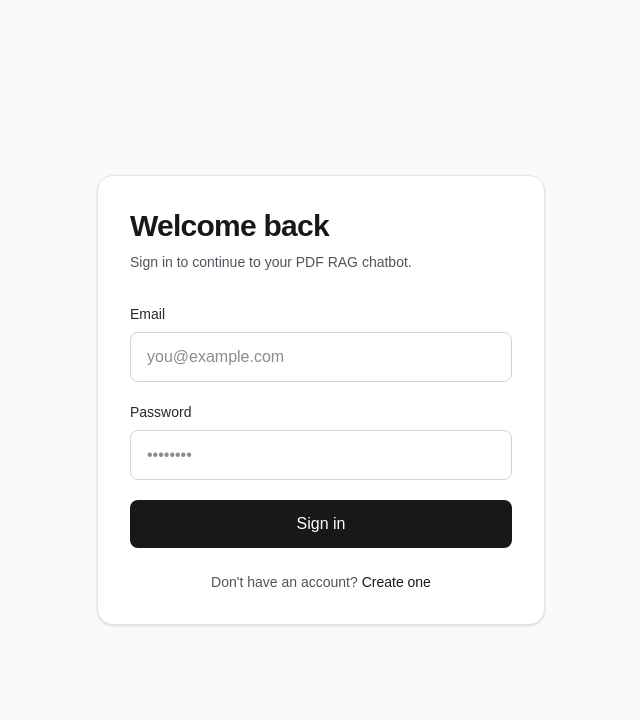
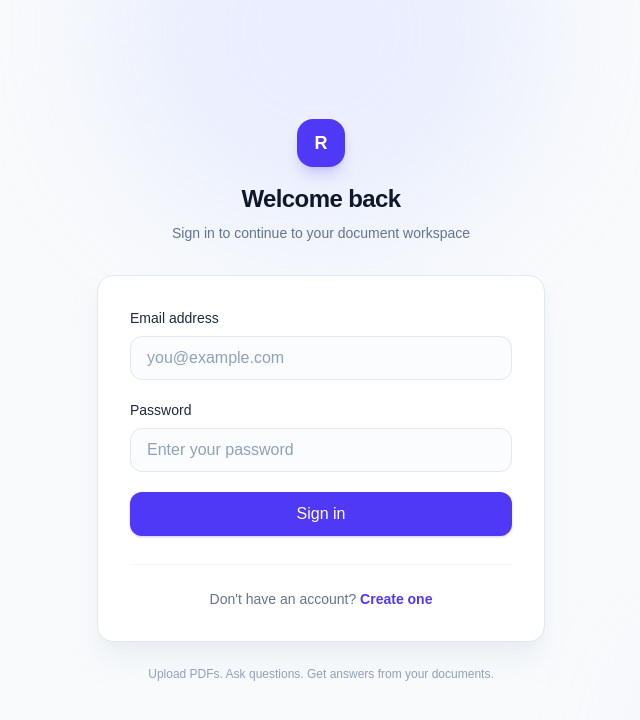
Before and after one commit to sanchit-web/rag-pdf-chatbot, a Next.js app in the folder client/: page /login in a window 1280 px wide. Shown: the top 720 px of the page, without its empty margins (319-959 px from the left). Built offline with nearby package versions, Linux system fonts and the light colour scheme; no server answers.

Commit message:
polish frontend authentication UI

```diff
--- a/client/app/globals.css
+++ b/client/app/globals.css
@@ -1,19 +1,39 @@
 @import "tailwindcss";
 
 :root {
-  --background: #ffffff;
-  --foreground: #171717;
+  --background: #f8fafc;
+  --foreground: #0f172a;
+  --muted: #64748b;
+  --border: #e2e8f0;
+  --primary: #4f46e5;
+  --primary-dark: #4338ca;
 }
 
-@media (prefers-color-scheme: dark) {
-  :root {
-    --background: #0a0a0a;
-    --foreground: #ededed;
-  }
+* {
+  box-sizing: border-box;
+}
+
+html {
+  scroll-behavior: smooth;
 }
 
 body {
+  min-height: 100vh;
   background: var(--background);
   color: var(--foreground);
   font-family: Arial, Helvetica, sans-serif;
 }
+
+button,
+input,
+textarea {
+  font: inherit;
+}
+
+button {
+  cursor: pointer;
+}
+
+button:disabled {
+  cursor: not-allowed;
+}
--- a/client/app/login/page.tsx
+++ b/client/app/login/page.tsx
@@ -22,7 +22,7 @@ export default function LoginPage() {
     setError("");
 
     if (!email.trim() || !password) {
-      setError("Email and password are required.");
+      setError("Please enter your email and password.");
       return;
     }
 
@@ -39,7 +39,7 @@ export default function LoginPage() {
       setError(
         error instanceof Error
           ? error.message
-          : "Login failed. Please try again."
+          : "Unable to sign in. Please try again."
       );
     } finally {
       setLoading(false);
@@ -47,94 +47,114 @@ export default function LoginPage() {
   };
 
   return (
-    <main className="min-h-screen flex items-center justify-center bg-zinc-50 px-4">
-      <div className="w-full max-w-md rounded-2xl bg-white p-8 shadow-sm border border-zinc-200">
-        <div className="mb-8">
-          <h1 className="text-3xl font-bold tracking-tight text-zinc-900">
+    <main className="relative flex min-h-screen items-center justify-center overflow-hidden px-4 py-10">
+      {/* Background decoration */}
+      <div className="pointer-events-none absolute inset-0">
+        <div className="absolute left-1/2 top-[-180px] h-[420px] w-[420px] -translate-x-1/2 rounded-full bg-indigo-200/30 blur-3xl" />
+        <div className="absolute bottom-[-180px] right-[-100px] h-[400px] w-[400px] rounded-full bg-violet-200/20 blur-3xl" />
+      </div>
+
+      <div className="relative w-full max-w-md">
+        {/* Brand */}
+        <div className="mb-8 text-center">
+          <div className="mx-auto mb-4 flex h-12 w-12 items-center justify-center rounded-2xl bg-indigo-600 text-lg font-bold text-white shadow-lg shadow-indigo-600/20">
+            R
+          </div>
+
+          <h1 className="text-2xl font-bold tracking-tight text-slate-900">
             Welcome back
           </h1>
 
-          <p className="mt-2 text-sm text-zinc-600">
-            Sign in to continue to your PDF RAG chatbot.
+          <p className="mt-2 text-sm text-slate-500">
+            Sign in to continue to your document workspace
           </p>
         </div>
 
-        <form
-          onSubmit={handleSubmit}
-          className="space-y-5"
-        >
+        {/* Card */}
+        <div className="rounded-2xl border border-slate-200 bg-white p-7 shadow-xl shadow-slate-200/50 sm:p-8">
+          <form onSubmit={handleSubmit} className="space-y-5">
+            {/* Email */}
             <div>
               <label
                 htmlFor="email"
-              className="mb-2 block text-sm font-medium text-zinc-800"
+                className="mb-2 block text-sm font-medium text-slate-800"
               >
-              Email
+                Email address
               </label>
 
               <input
                 id="email"
                 type="email"
                 value={email}
-              onChange={(event) =>
-                setEmail(event.target.value)
-              }
+                onChange={(event) => setEmail(event.target.value)}
                 placeholder="you@example.com"
                 autoComplete="email"
                 disabled={loading}
-              className="w-full rounded-lg border border-zinc-300 px-4 py-3 text-zinc-900 outline-none transition focus:border-zinc-900"
+                className="h-11 w-full rounded-xl border border-slate-200 bg-slate-50/50 px-4 text-sm text-slate-900 outline-none transition placeholder:text-slate-400 focus:border-indigo-500 focus:bg-white focus:ring-4 focus:ring-indigo-500/10 disabled:cursor-not-allowed disabled:opacity-60"
               />
             </div>
 
+            {/* Password */}
             <div>
+              <div className="mb-2 flex items-center justify-between">
                 <label
                   htmlFor="password"
-              className="mb-2 block text-sm font-medium text-zinc-800"
+                  className="block text-sm font-medium text-slate-800"
                 >
                   Password
                 </label>
+              </div>
 
               <input
                 id="password"
                 type="password"
                 value={password}
-              onChange={(event) =>
-                setPassword(event.target.value)
-              }
-              placeholder="••••••••"
+                onChange={(event) => setPassword(event.target.value)}
+                placeholder="Enter your password"
                 autoComplete="current-password"
                 disabled={loading}
-              className="w-full rounded-lg border border-zinc-300 px-4 py-3 text-zinc-900 outline-none transition focus:border-zinc-900"
+                className="h-11 w-full rounded-xl border border-slate-200 bg-slate-50/50 px-4 text-sm text-slate-900 outline-none transition placeholder:text-slate-400 focus:border-indigo-500 focus:bg-white focus:ring-4 focus:ring-indigo-500/10 disabled:cursor-not-allowed disabled:opacity-60"
               />
             </div>
 
+            {/* Error */}
             {error && (
               <div
                 role="alert"
-              className="rounded-lg bg-red-50 px-4 py-3 text-sm text-red-700"
+                className="rounded-xl border border-red-200 bg-red-50 px-4 py-3 text-sm text-red-700"
               >
                 {error}
               </div>
             )}
 
+            {/* Submit */}
             <button
               type="submit"
               disabled={loading}
-            className="w-full rounded-lg bg-zinc-900 px-4 py-3 font-medium text-white transition hover:bg-zinc-800 disabled:cursor-not-allowed disabled:opacity-60"
+              className="h-11 w-full rounded-xl bg-indigo-600 px-4 text-sm font-semibold text-white shadow-sm shadow-indigo-600/20 transition hover:bg-indigo-700 focus:outline-none focus:ring-4 focus:ring-indigo-500/20 disabled:opacity-60"
             >
               {loading ? "Signing in..." : "Sign in"}
             </button>
           </form>
 
-        <p className="mt-6 text-center text-sm text-zinc-600">
-          Don't have an account?{" "}
+          {/* Register */}
+          <div className="mt-7 border-t border-slate-100 pt-6 text-center">
+            <p className="text-sm text-slate-500">
+              Don&apos;t have an account?{" "}
               <Link
                 href="/register"
-            className="font-medium text-zinc-900 hover:underline"
+                className="font-semibold text-indigo-600 transition hover:text-indigo-700"
               >
                 Create one
               </Link>
             </p>
           </div>
+        </div>
+
+        <p className="mt-6 text-center text-xs text-slate-400">
+          Upload PDFs. Ask questions. Get answers from your documents.
+        </p>
+      </div>
     </main>
   );
 }
--- a/client/app/register/page.tsx
+++ b/client/app/register/page.tsx
@@ -23,7 +23,7 @@ export default function RegisterPage() {
     setError("");
 
     if (!name.trim() || !email.trim() || !password) {
-      setError("All fields are required.");
+      setError("Please fill in all fields.");
       return;
     }
 
@@ -41,7 +41,7 @@ export default function RegisterPage() {
       setError(
         error instanceof Error
           ? error.message
-          : "Registration failed. Please try again."
+          : "Unable to create your account. Please try again."
       );
     } finally {
       setLoading(false);
@@ -49,75 +49,79 @@ export default function RegisterPage() {
   };
 
   return (
-    <main className="min-h-screen flex items-center justify-center bg-zinc-50 px-4 py-10">
-      <div className="w-full max-w-md rounded-2xl border border-zinc-200 bg-white p-8 shadow-sm">
-        <div className="mb-8">
-          <p className="mb-2 text-sm font-medium text-zinc-500">
-            PDF RAG Chatbot
-          </p>
+    <main className="relative flex min-h-screen items-center justify-center overflow-hidden px-4 py-10">
+      {/* Background decoration */}
+      <div className="pointer-events-none absolute inset-0">
+        <div className="absolute left-[-120px] top-[-100px] h-[400px] w-[400px] rounded-full bg-violet-200/25 blur-3xl" />
+        <div className="absolute bottom-[-180px] right-[-80px] h-[420px] w-[420px] rounded-full bg-indigo-200/30 blur-3xl" />
+      </div>
 
-          <h1 className="text-3xl font-bold tracking-tight text-zinc-900">
+      <div className="relative w-full max-w-md">
+        {/* Brand */}
+        <div className="mb-8 text-center">
+          <div className="mx-auto mb-4 flex h-12 w-12 items-center justify-center rounded-2xl bg-indigo-600 text-lg font-bold text-white shadow-lg shadow-indigo-600/20">
+            R
+          </div>
+
+          <h1 className="text-2xl font-bold tracking-tight text-slate-900">
             Create your account
           </h1>
 
-          <p className="mt-2 text-sm leading-6 text-zinc-600">
-            Create an account to upload PDFs and chat with
-            your documents.
+          <p className="mt-2 text-sm text-slate-500">
+            Build your personal AI-powered document workspace
           </p>
         </div>
 
-        <form
-          onSubmit={handleSubmit}
-          className="space-y-5"
-        >
+        {/* Card */}
+        <div className="rounded-2xl border border-slate-200 bg-white p-7 shadow-xl shadow-slate-200/50 sm:p-8">
+          <form onSubmit={handleSubmit} className="space-y-5">
+            {/* Name */}
             <div>
               <label
                 htmlFor="name"
-              className="mb-2 block text-sm font-medium text-zinc-800"
+                className="mb-2 block text-sm font-medium text-slate-800"
               >
-              Name
+                Full name
               </label>
 
               <input
                 id="name"
                 type="text"
                 value={name}
-              onChange={(event) =>
-                setName(event.target.value)
-              }
+                onChange={(event) => setName(event.target.value)}
                 placeholder="Your name"
                 autoComplete="name"
                 disabled={loading}
-              className="w-full rounded-lg border border-zinc-300 bg-white px-4 py-3 text-zinc-900 outline-none transition placeholder:text-zinc-400 focus:border-zinc-900 focus:ring-2 focus:ring-zinc-900/10 disabled:cursor-not-allowed disabled:bg-zinc-50"
+                className="h-11 w-full rounded-xl border border-slate-200 bg-slate-50/50 px-4 text-sm text-slate-900 outline-none transition placeholder:text-slate-400 focus:border-indigo-500 focus:bg-white focus:ring-4 focus:ring-indigo-500/10 disabled:cursor-not-allowed disabled:opacity-60"
               />
             </div>
 
+            {/* Email */}
             <div>
               <label
                 htmlFor="email"
-              className="mb-2 block text-sm font-medium text-zinc-800"
+                className="mb-2 block text-sm font-medium text-slate-800"
               >
-              Email
+                Email address
               </label>
 
               <input
                 id="email"
                 type="email"
                 value={email}
-              onChange={(event) =>
-                setEmail(event.target.value)
-              }
+                onChange={(event) => setEmail(event.target.value)}
                 placeholder="you@example.com"
                 autoComplete="email"
                 disabled={loading}
-              className="w-full rounded-lg border border-zinc-300 bg-white px-4 py-3 text-zinc-900 outline-none transition placeholder:text-zinc-400 focus:border-zinc-900 focus:ring-2 focus:ring-zinc-900/10 disabled:cursor-not-allowed disabled:bg-zinc-50"
+                className="h-11 w-full rounded-xl border border-slate-200 bg-slate-50/50 px-4 text-sm text-slate-900 outline-none transition placeholder:text-slate-400 focus:border-indigo-500 focus:bg-white focus:ring-4 focus:ring-indigo-500/10 disabled:cursor-not-allowed disabled:opacity-60"
               />
             </div>
 
+            {/* Password */}
             <div>
               <label
                 htmlFor="password"
-              className="mb-2 block text-sm font-medium text-zinc-800"
+                className="mb-2 block text-sm font-medium text-slate-800"
               >
                 Password
               </label>
@@ -126,44 +130,52 @@ export default function RegisterPage() {
                 id="password"
                 type="password"
                 value={password}
-              onChange={(event) =>
-                setPassword(event.target.value)
-              }
+                onChange={(event) => setPassword(event.target.value)}
                 placeholder="Create a password"
                 autoComplete="new-password"
                 disabled={loading}
-              className="w-full rounded-lg border border-zinc-300 bg-white px-4 py-3 text-zinc-900 outline-none transition placeholder:text-zinc-400 focus:border-zinc-900 focus:ring-2 focus:ring-zinc-900/10 disabled:cursor-not-allowed disabled:bg-zinc-50"
+                className="h-11 w-full rounded-xl border border-slate-200 bg-slate-50/50 px-4 text-sm text-slate-900 outline-none transition placeholder:text-slate-400 focus:border-indigo-500 focus:bg-white focus:ring-4 focus:ring-indigo-500/10 disabled:cursor-not-allowed disabled:opacity-60"
               />
             </div>
 
+            {/* Error */}
             {error && (
               <div
                 role="alert"
-              className="rounded-lg border border-red-200 bg-red-50 px-4 py-3 text-sm text-red-700"
+                className="rounded-xl border border-red-200 bg-red-50 px-4 py-3 text-sm text-red-700"
               >
                 {error}
               </div>
             )}
 
+            {/* Submit */}
             <button
               type="submit"
               disabled={loading}
-            className="w-full rounded-lg bg-zinc-900 px-4 py-3 font-medium text-white transition hover:bg-zinc-800 focus:outline-none focus:ring-2 focus:ring-zinc-900 focus:ring-offset-2 disabled:cursor-not-allowed disabled:opacity-60"
+              className="h-11 w-full rounded-xl bg-indigo-600 px-4 text-sm font-semibold text-white shadow-sm shadow-indigo-600/20 transition hover:bg-indigo-700 focus:outline-none focus:ring-4 focus:ring-indigo-500/20 disabled:opacity-60"
             >
               {loading ? "Creating account..." : "Create account"}
             </button>
           </form>
 
-        <p className="mt-6 text-center text-sm text-zinc-600">
+          {/* Login */}
+          <div className="mt-7 border-t border-slate-100 pt-6 text-center">
+            <p className="text-sm text-slate-500">
               Already have an account?{" "}
               <Link
                 href="/login"
-            className="font-medium text-zinc-900 hover:underline"
+                className="font-semibold text-indigo-600 transition hover:text-indigo-700"
               >
                 Sign in
               </Link>
             </p>
           </div>
+        </div>
+
+        <p className="mt-6 text-center text-xs text-slate-400">
+          Your documents stay associated with your account.
+        </p>
+      </div>
     </main>
   );
 }
```
Lines whose indentation alone changed are shown as unchanged.
